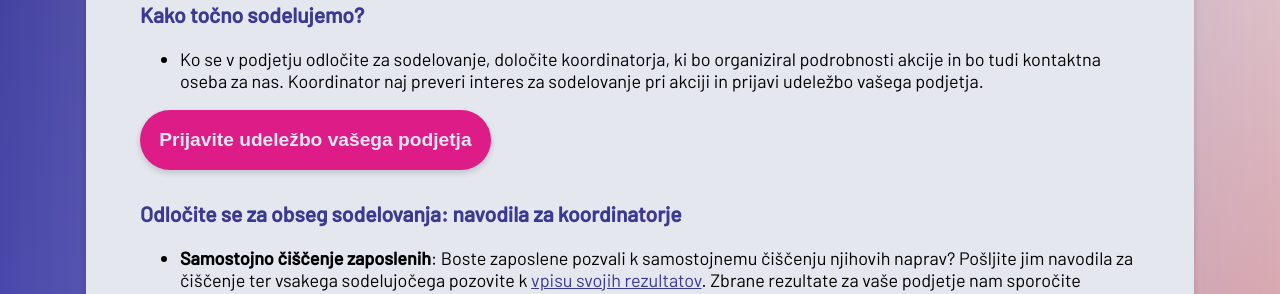
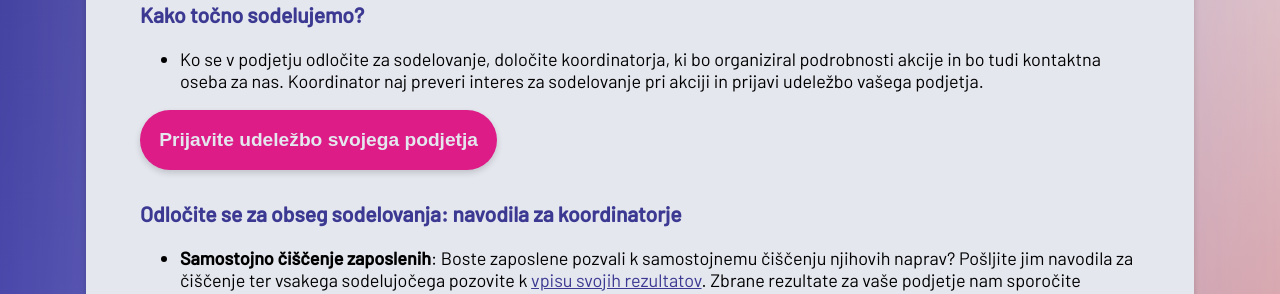
Before and after one commit to ewba/dcd-si, a Jekyll site: the page built from podjetje.md, in a window 1280 px wide. Shown: the part 515-809 px from the top of the page. Built offline with Jekyll 4.4.1, drawn with Linux system fonts in a browser that asks for light colours.

Commit message:
Update podjetje.md

```diff
--- a/podjetje.md
+++ b/podjetje.md
@@ -10,7 +10,7 @@
 - Ko se v podjetju odločite za sodelovanje, določite koordinatorja, ki bo organiziral podrobnosti akcije in bo tudi kontaktna oseba za nas. Koordinator naj preveri interes za sodelovanje pri akciji in prijavi udeležbo vašega podjetja.
 
 <button>
-		<a href="https://docs.google.com/forms/d/e/1FAIpQLSfiXjBaKTUFIcxyFzyItF_W5thrnq_cFoCVBJF72FZeEIkLiQ/viewform">Prijavite udeležbo vašega podjetja</a>
+		<a href="https://docs.google.com/forms/d/e/1FAIpQLSfiXjBaKTUFIcxyFzyItF_W5thrnq_cFoCVBJF72FZeEIkLiQ/viewform">Prijavite udeležbo svojega podjetja</a>
 </button>
 
 ### Odločite se za obseg sodelovanja: navodila za koordinatorje
```
